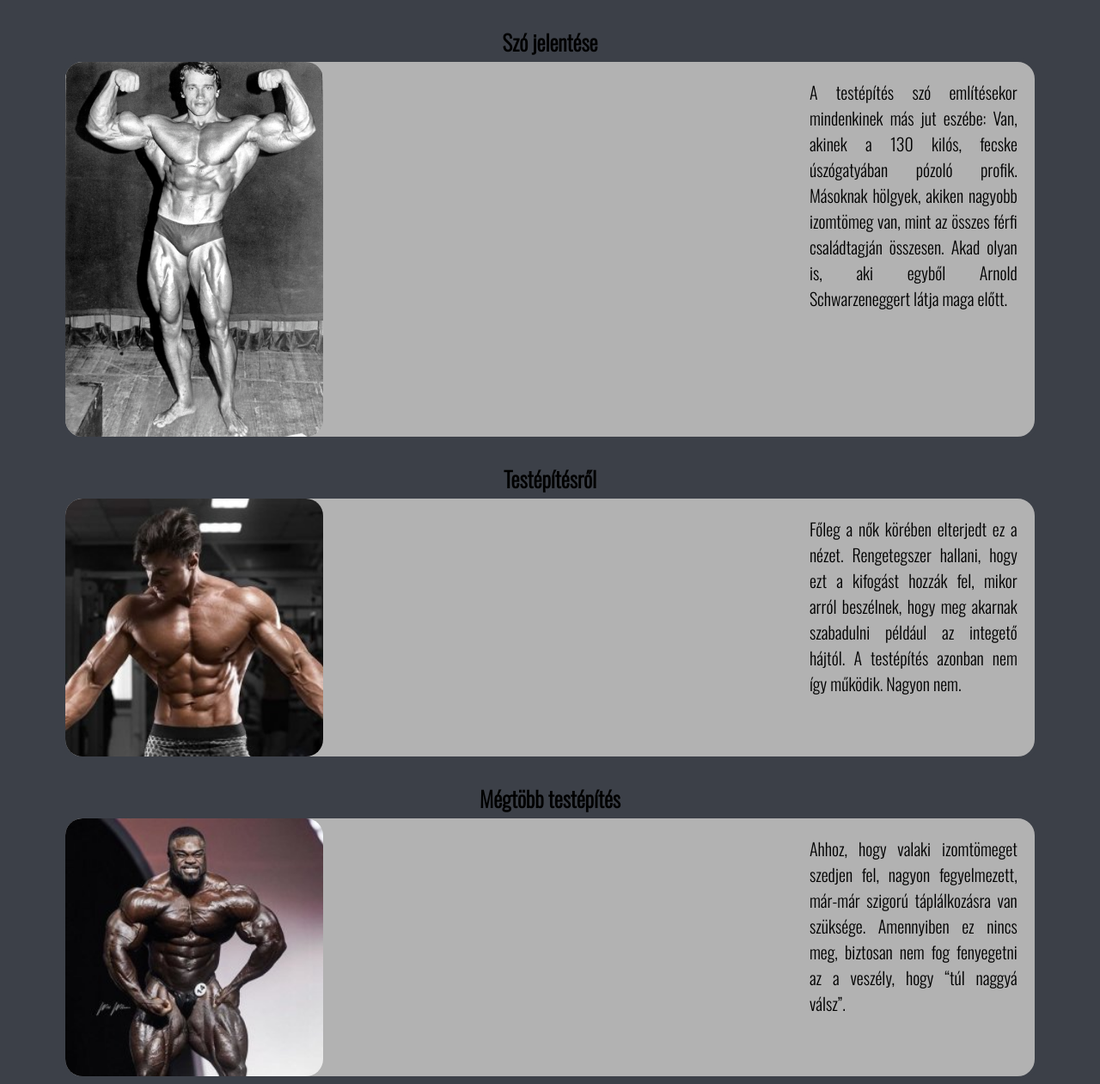
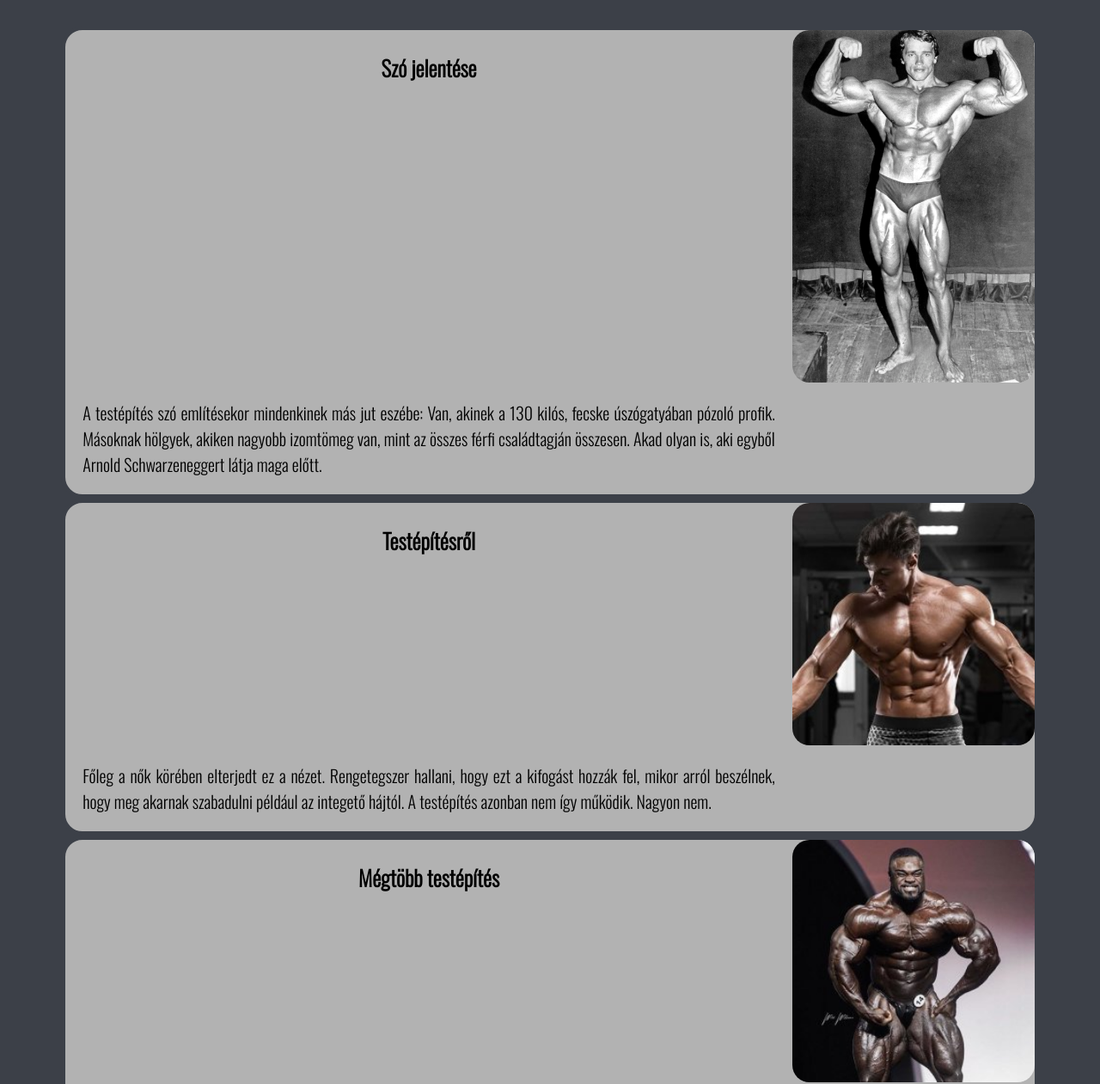
Before and after one commit to Martonnvok/agbm-team, a plain HTML site: page index.html in a window 1280 px wide. Shown: the part 297-1558 px from the top of the page at 86% size. Drawn offline with nearby package versions, Linux system fonts and the light colour scheme.

Commit message:
Update index.html

```diff
--- a/index.html
+++ b/index.html
@@ -22,12 +22,18 @@
 
     <article>
         <h2>A testépítés</h2>
+
+        <div class="tartalom">
         <h3>Szó jelentése</h3>
-        <div class="tartalom"><img src="kepek/arnold.jpg" alt="a" width="200px"><p>A testépítés szó említésekor mindenkinek más jut eszébe: Van, akinek a 130 kilós, fecske úszógatyában pózoló profik. Másoknak hölgyek, akiken nagyobb izomtömeg van, mint az összes férfi családtagján összesen. Akad olyan is, aki egyből Arnold Schwarzeneggert látja maga előtt.</p></div>
+        <img src="kepek/arnold.jpg" alt="a" width="200px"><p>A testépítés szó említésekor mindenkinek más jut eszébe: Van, akinek a 130 kilós, fecske úszógatyában pózoló profik. Másoknak hölgyek, akiken nagyobb izomtömeg van, mint az összes férfi családtagján összesen. Akad olyan is, aki egyből Arnold Schwarzeneggert látja maga előtt.</p></div>
+
+        <div class="tartalom">
         <h3>Testépítésről</h3>
-        <div class="tartalom"><img src="kepek/pasi.jpg" alt="s" width="200px"><p>Főleg a nők körében elterjedt ez a nézet. Rengetegszer hallani, hogy ezt a kifogást hozzák fel, mikor arról beszélnek, hogy meg akarnak szabadulni például az integető hájtól. A testépítés azonban nem így működik. Nagyon nem.</p></div>
+        <img src="kepek/pasi.jpg" alt="s" width="200px"><p>Főleg a nők körében elterjedt ez a nézet. Rengetegszer hallani, hogy ezt a kifogást hozzák fel, mikor arról beszélnek, hogy meg akarnak szabadulni például az integető hájtól. A testépítés azonban nem így működik. Nagyon nem.</p></div>
+
+        <div class="tartalom">
         <h3>Mégtöbb testépítés</h3>
-        <div class="tartalom"><img src="kepek/valaki.jpg" alt="c" width="200px"><p>Ahhoz, hogy valaki izomtömeget szedjen fel, nagyon fegyelmezett, már-már szigorú táplálkozásra van szüksége. Amennyiben ez nincs meg, biztosan nem fog fenyegetni az a veszély, hogy “túl naggyá válsz”.</p></div>
+        <img src="kepek/valaki.jpg" alt="c" width="200px"><p>Ahhoz, hogy valaki izomtömeget szedjen fel, nagyon fegyelmezett, már-már szigorú táplálkozásra van szüksége. Amennyiben ez nincs meg, biztosan nem fog fenyegetni az a veszély, hogy “túl naggyá válsz”.</p></div>
 
     </article>
     <footer><h3>Somogyvári Márton</h3></footer>
```
